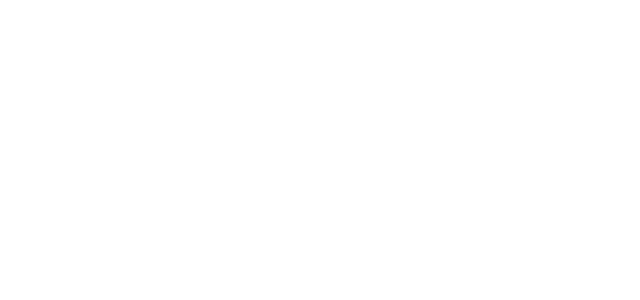
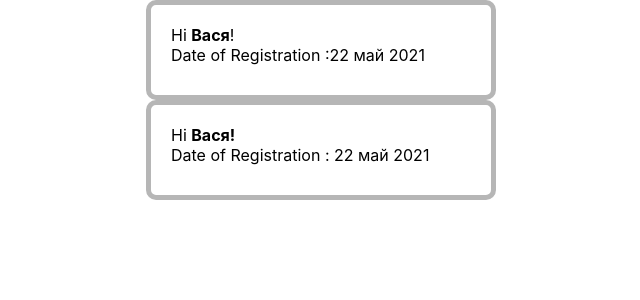
Before and after one commit to Olzhas11Dev/archakov, a React (Create React App) app: page / in a window 1280 px wide. Shown: the top 300 px of the page, without its empty margins (319-959 px from the left). Built offline with nearby package versions, Linux system fonts and the light colour scheme.

Commit message:
class and functional components

```diff
--- a/src/tutorial-1/App.js
+++ b/src/tutorial-1/App.js
@@ -1,5 +1,13 @@
+import ProfileClass from "./components/ProfileClass"
+import ProfileFunc from "./components/ProfileFunc"
+
 function App() {
-  return <div className="App"></div>
+  return (
+    <div className="App">
+      <ProfileFunc name="Вася Пупкин" registredAt={new Date(2021, 5, 22)} />
+      <ProfileClass name="Вася Пупкин" registredAt={new Date(2021, 5, 22)} />
+    </div>
+  )
 }
 
 export default App
--- /dev/null
+++ b/src/tutorial-1/components/ProfileClass.jsx
@@ -0,0 +1,26 @@
+import React, { Component } from "react"
+import "../components/profile.css"
+
+export default class ProfileClass extends Component {
+  montoToStr = (num) => {
+    return num > 12 || num < 1 ? null : "январь,февраль,март,апрель,май,июнь,июль,август,сентябрь,октябрь,ноябрь,декабрь".split(",")[num - 1]
+  }
+
+  render() {
+    return (
+      <div className="profile_main">
+        <div>
+          Hi <span>{this.props.name.split(" ")[0]}!</span>
+        </div>
+        <div>
+          Date of Registration :
+          {`
+           ${this.props.registredAt.getDate()}
+          ${this.montoToStr(this.props.registredAt.getMonth())}
+          ${this.props.registredAt.getFullYear()}
+        `}
+        </div>
+      </div>
+    )
+  }
+}
--- /dev/null
+++ b/src/tutorial-1/components/ProfileFunc.jsx
@@ -0,0 +1,25 @@
+import React from "react"
+import "../components/profile.css"
+
+function ProfileFunc(props) {
+  const getFirstWord = props.name.split(" ")[0]
+  const year = props.registredAt.getFullYear()
+  const month = props.registredAt.getMonth()
+  const date = props.registredAt.getDate()
+
+  const montoToStr = (num) => {
+    return num > 12 || num < 1 ? null : "январь,февраль,март,апрель,май,июнь,июль,август,сентябрь,октябрь,ноябрь,декабрь".split(",")[num - 1]
+  }
+
+  console.log(date, month, year)
+  return (
+    <div className="profile_main">
+      <div>
+        Hi <span>{getFirstWord}</span>!
+      </div>
+      <div> Date of Registration :{`${date} ${montoToStr(month)} ${year}`}</div>
+    </div>
+  )
+}
+
+export default ProfileFunc
--- /dev/null
+++ b/src/tutorial-1/components/profile.css
@@ -0,0 +1,12 @@
+.profile_main {
+  width: 300px;
+  height: 50px;
+  margin: auto;
+  border: 5px solid rgb(182, 182, 182);
+  padding: 20px;
+  border-radius: 10px;
+}
+
+.profile_main span {
+  font-weight: 700;
+}
```
